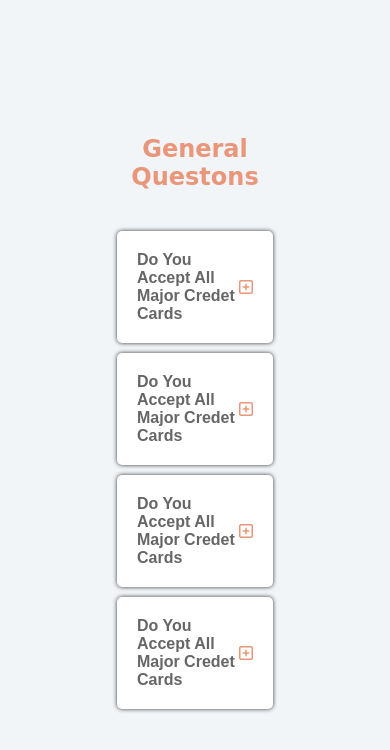
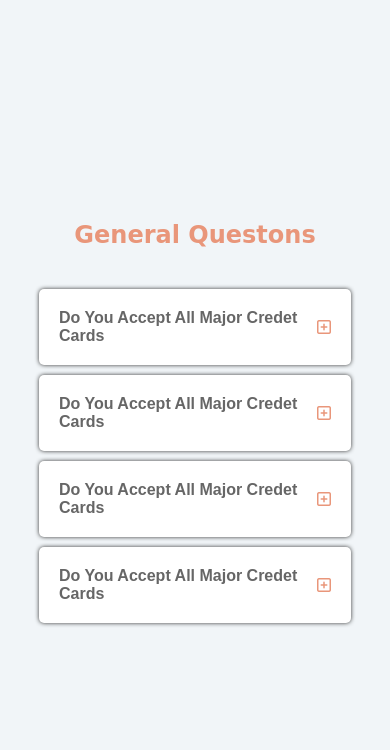
Before and after one commit to farruxavganov/questions, a plain HTML site: page index.html in a window 390 px wide. Drawn offline with Linux system fonts and the light colour scheme.

Commit message:
finesh html css

```diff
--- a/styles.css
+++ b/styles.css
@@ -97,3 +97,9 @@ main {
 .show .question__minus {
     display: block;
 }
+
+@media (max-width: 586px) {
+    .questions-wrapper {
+        width: 80%;
+    }
+}
```
